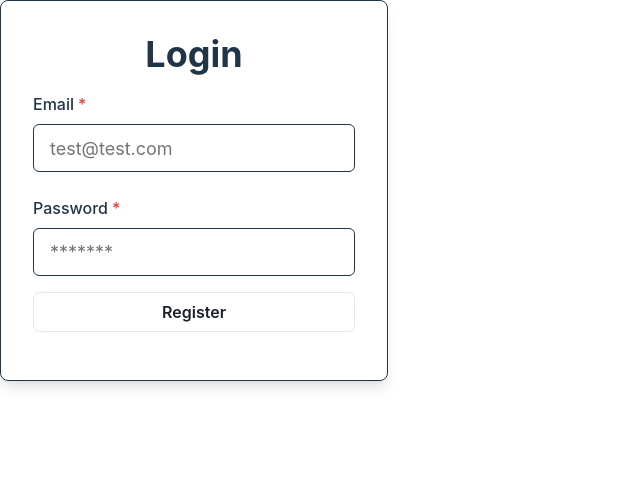
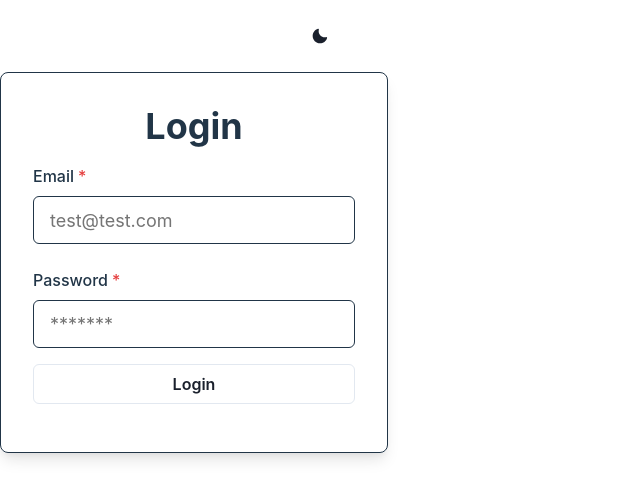
Before and after one commit to Satya56/react-auth, a React (Vite) app: page / in a window 1280 px wide. Shown: the top 498 px of the page, without its empty margins (0-640 px from the left). Built offline with nearby package versions, Linux system fonts and the light colour scheme.

Commit message:
fixing result variable

```diff
--- a/src/components/App.jsx
+++ b/src/components/App.jsx
@@ -9,6 +9,7 @@ import {
 import Login from './login';
 import Register from './Register';
 import Profile from './Profile';
+import ThemeToggler from './ThemeToggler';
 
 function App() {
   const [count, setCount] = useState(0)
@@ -17,6 +18,7 @@ function App() {
     <ThemeProvider theme={theme}>
       <ColorModeProvider>
         <CSSReset />
+        <ThemeToggler />
         <Routes>
           <Route exact path='/' element={<Login/>}/>
           <Route exact path='/register' element={<Register/>}/>
--- a/src/components/Profile.jsx
+++ b/src/components/Profile.jsx
@@ -21,7 +21,7 @@ const Profile = () => {
         //inisialisasi kofigurasi untuk pemanggilan API
         const configuration ={
             method: "get",
-            url: "http://localhost:8080/api/protected/profile",
+            url: "http://localhost/api/protected/profile",
             headers:{
                 Authorization: `Bearer ${token}`,
             },
--- /dev/null
+++ b/src/components/ThemeToggler.jsx
@@ -0,0 +1,15 @@
+import { useColorMode, Box, IconButton } from '@chakra-ui/react';
+import { MoonIcon, SunIcon } from '@chakra-ui/icons';
+
+export default function ThemeToggler() {
+    const { colorMode, toggleColorMode } = useColorMode();
+    return (
+      <Box textAlign="right" py={4} mr={12}>
+        <IconButton
+          icon={colorMode === 'light' ? <MoonIcon />: <SunIcon />}
+          onClick={toggleColorMode}
+          variant="ghost"
+        />
+      </Box>
+    );
+  }
--- a/src/components/login.jsx
+++ b/src/components/login.jsx
@@ -98,7 +98,7 @@ const Login = () => {
                       color="teal"
                     />
                   ) : (
-                    'Register'
+                    'Login'
                   )}
                 </Button>
               </form>
```
